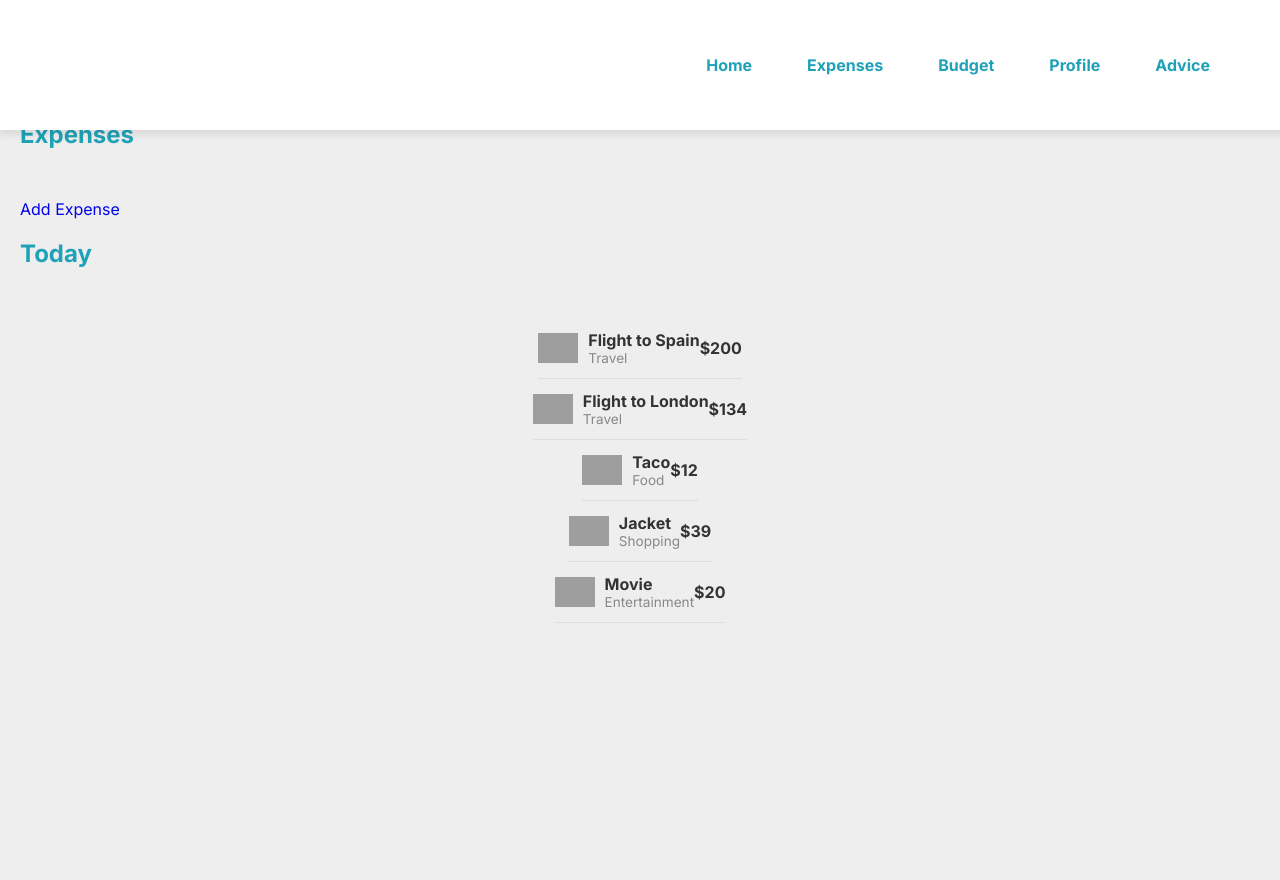
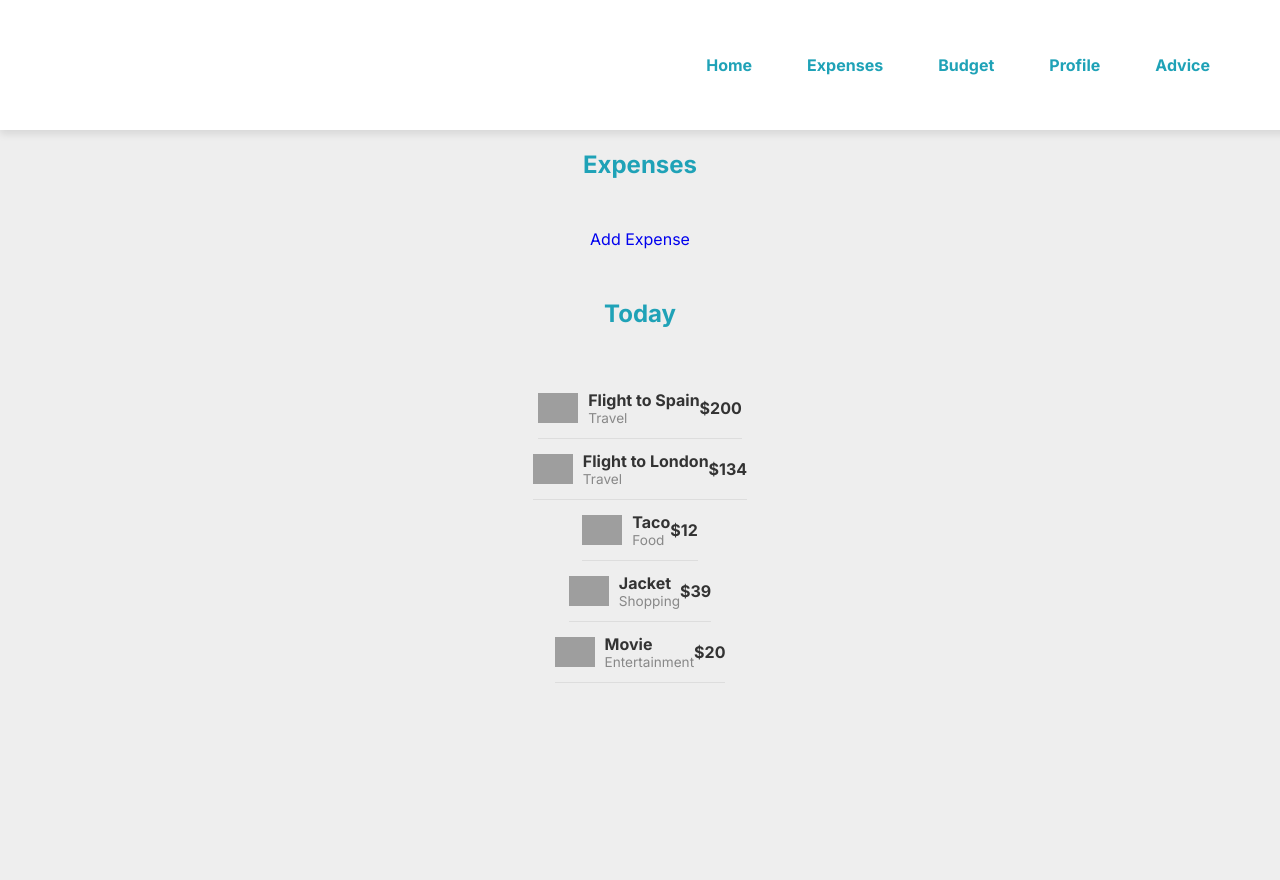
Before and after one commit to chelsnn/Budget-App, a Flask app: page /expenses in a window 1280 px wide. Run offline with Flask 3, Linux system fonts and the light colour scheme; grey boxes are pictures that could not be loaded.

Commit message:
added styling

```diff
--- a/templates/addExpense.html
+++ b/templates/addExpense.html
@@ -2,9 +2,10 @@
 <head><title>Budget App</title></head>
 <body>
     {% include 'navbar.html' %}
+
+   <form action="/addExpense" style="display: flex; flex-direction: column; align-items: center;" method="POST">
     <h1>Add Expense</h1>
-   <form action="/addExpense" style="display: flex; flex-direction: column; align-items: center;" method="POST">
-        <label id="amount">Amount</label>
+    <label id="amount">Amount</label>
         <input type="number" id="amountInput"></input>
         <br></br>
 
--- a/templates/expenses.html
+++ b/templates/expenses.html
@@ -26,11 +26,15 @@
         .content {
             margin-top: 80px; /* Offset to prevent content overlap with navbar */
             padding: 20px;
+            display: flex;
+            align-items: center;
+            flex-direction: column;
         }
         h1 {
             color: #007bff;
             font-size: 1.5em;
             margin-bottom: 20px;
+            margin-top: 30px;
         }
         .expense-list {
             list-style: none;
```
